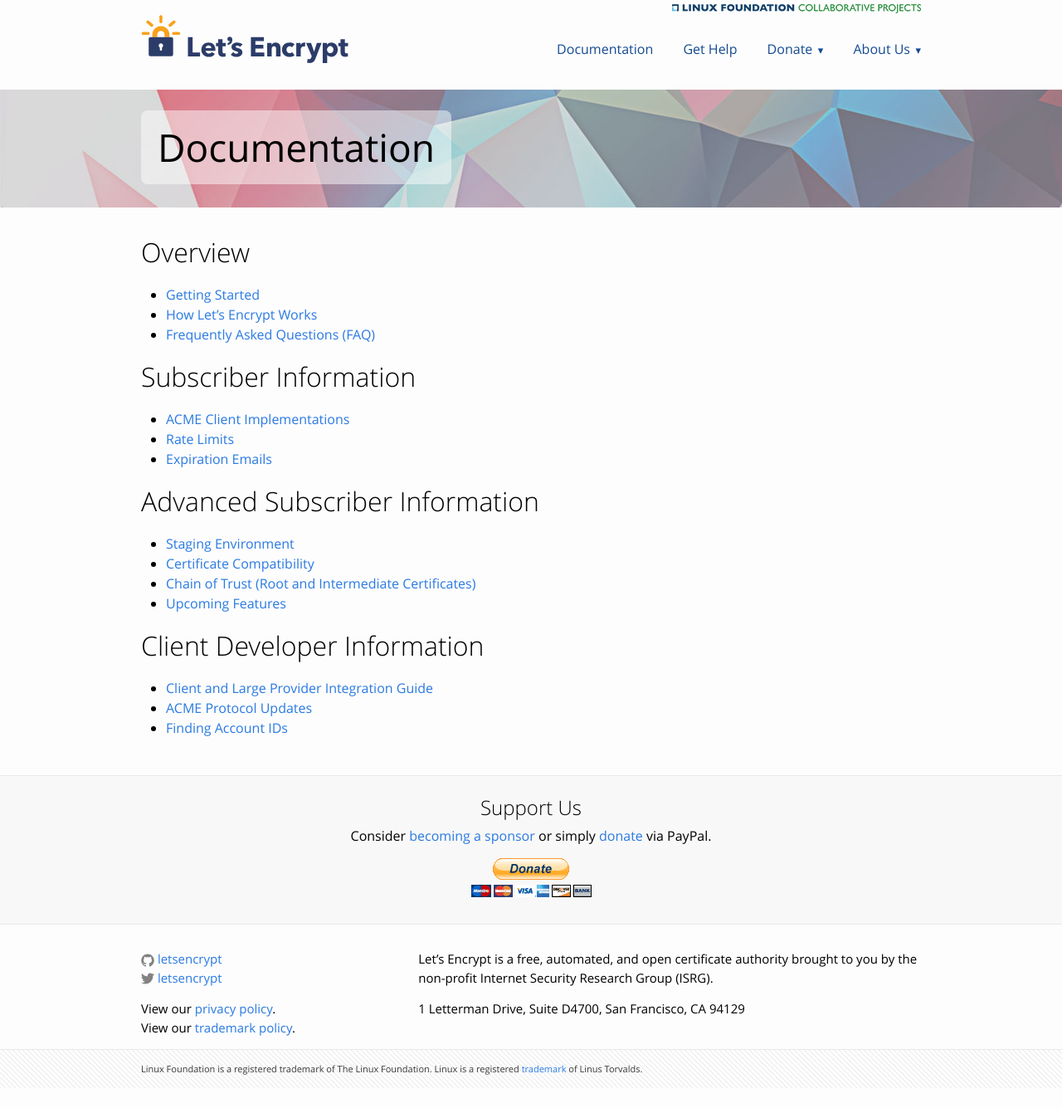
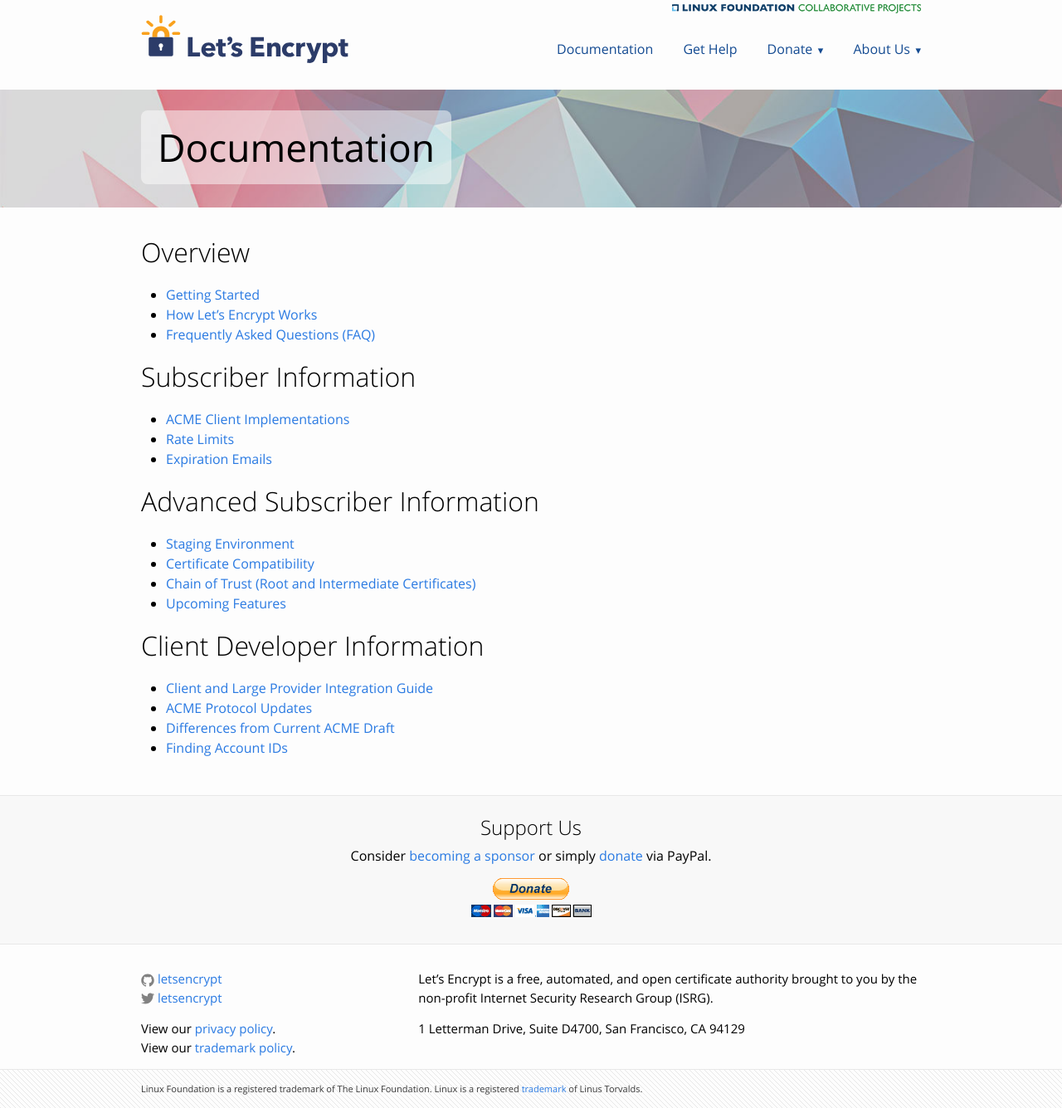
Before and after one commit to snowman1120/website, a Jekyll site: the page built from docs/index.md, in a window 1280 px wide. Shown: the whole page at 83% size. Built offline with Jekyll 4.4.1, drawn with Linux system fonts in a browser that asks for light colours; before the commit the page ends 1311 px from its top, so only the background shows below that.

Commit message:
Add link to Boulder's ACME divergences doc. (#74)
* Add link to Boulder's ACME divergences doc.

* Point at release version.

```diff
--- a/docs/index.md
+++ b/docs/index.md
@@ -28,4 +28,5 @@ top_graphic: 1
 
 * [Client and Large Provider Integration Guide](/docs/integration-guide/)
 * [ACME Protocol Updates](/docs/acme-protocol-updates/)
+* [Differences from Current ACME Draft](https://github.com/letsencrypt/boulder/blob/release/docs/acme-divergences.md)
 * [Finding Account IDs](/docs/account-id/)
```
